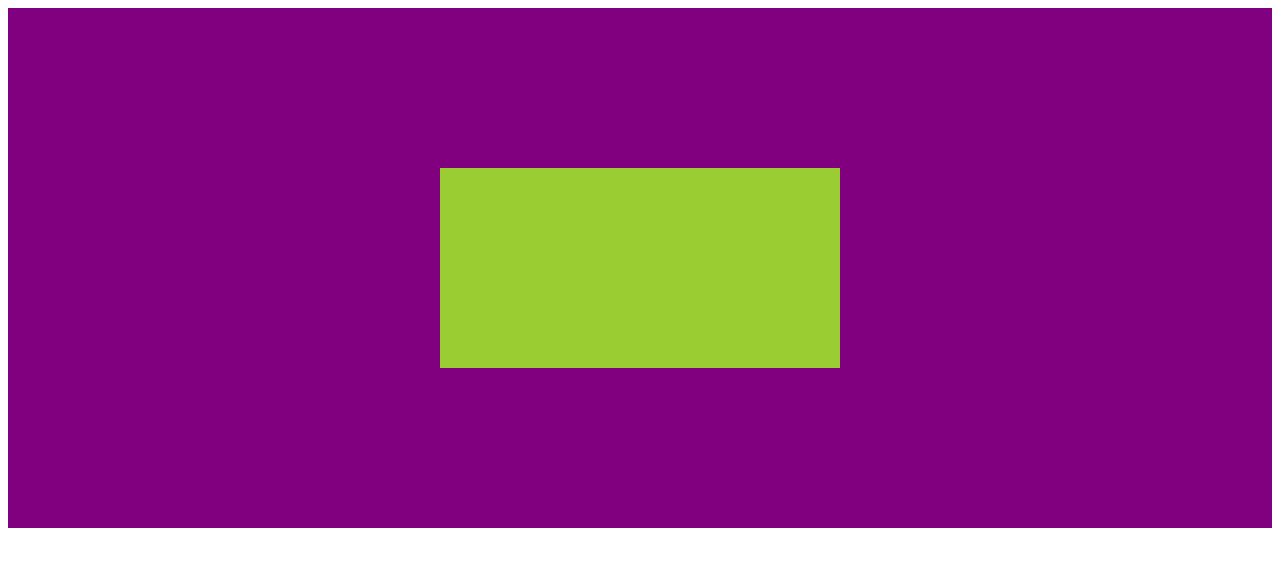
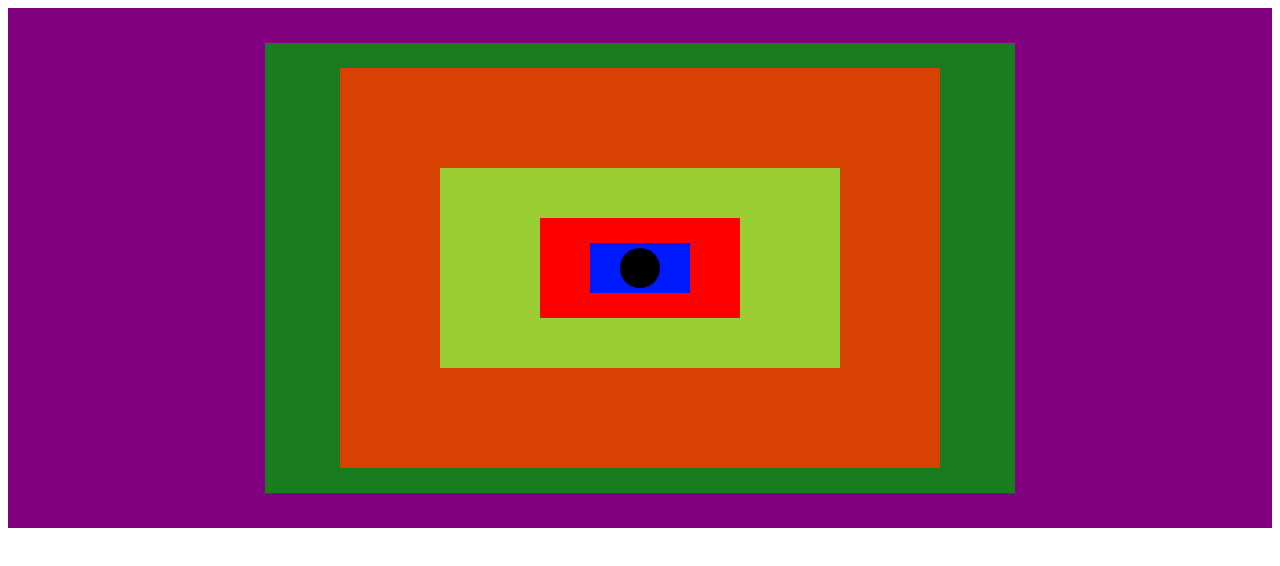
Before and after one commit to edenwood/html-css, a plain HTML site: page background04/index.html in a window 1280 px wide. Drawn offline with Linux system fonts and the light colour scheme.

Commit message:
add more content

```diff
--- a/background04/index.html
+++ b/background04/index.html
@@ -6,18 +6,69 @@
     <meta name="viewport" content="width=device-width, initial-scale=1.0">
     <title>Vertical alignment</title>
     <style>
-        #container{
+        #container {
             position: relative;
             height: 500px;
             padding: 10px;
             background-color: purple;
         }
 
-        #content {
+        #content-00 {
+            position: absolute;
+            height: 450px;
+            width: 750px;
+            background-color: rgb(25, 125, 31);
+            left: 50%;
+            top: 50%;
+            transform: translate(-50%, -50%);
+        }
+
+        #content-01 {
+            position: absolute;
+            height: 400px;
+            width: 600px;
+            background-color: rgb(215, 66, 2);
+            left: 50%;
+            top: 50%;
+            transform: translate(-50%, -50%);
+        }
+
+        #content-02 {
             position: absolute;
             height: 200px;
             width: 400px;
             background-color: yellowgreen;
+            left: 50%;
+            top: 50%;
+            transform: translate(-50%, -50%);
+        }
+
+        #content-03 {
+            position: absolute;
+            height: 100px;
+            width: 200px;
+            background-color: red;
+            left: 50%;
+            top: 50%;
+            transform: translate(-50%, -50%);
+        }
+
+        #content-04 {
+            position: absolute;
+            height: 50px;
+            width: 100px;
+            background-color: rgb(0, 26, 255);
+            left: 50%;
+            top: 50%;
+            transform: translate(-50%, -50%);
+        }
+
+        #content-05 {
+            position: absolute;
+            height: 40px;
+            width: 40px;
+            background-color: black;
+            border-radius: 50%;
             left: 50%;
             top: 50%;
             transform: translate(-50%,-50%);
@@ -27,7 +78,22 @@
 
 <body>
     <section id="container">
-        <article id="content">
+        <article id="content-00">
+        </article>
+
+        <article id="content-01">
+        </article>
+
+        <article id="content-02">
+        </article>
+
+        <article id="content-03">
+        </article>
+
+        <article id="content-04">
+        </article>
+
+        <article id="content-05">
         </article>
     </section>
 </body>
```
